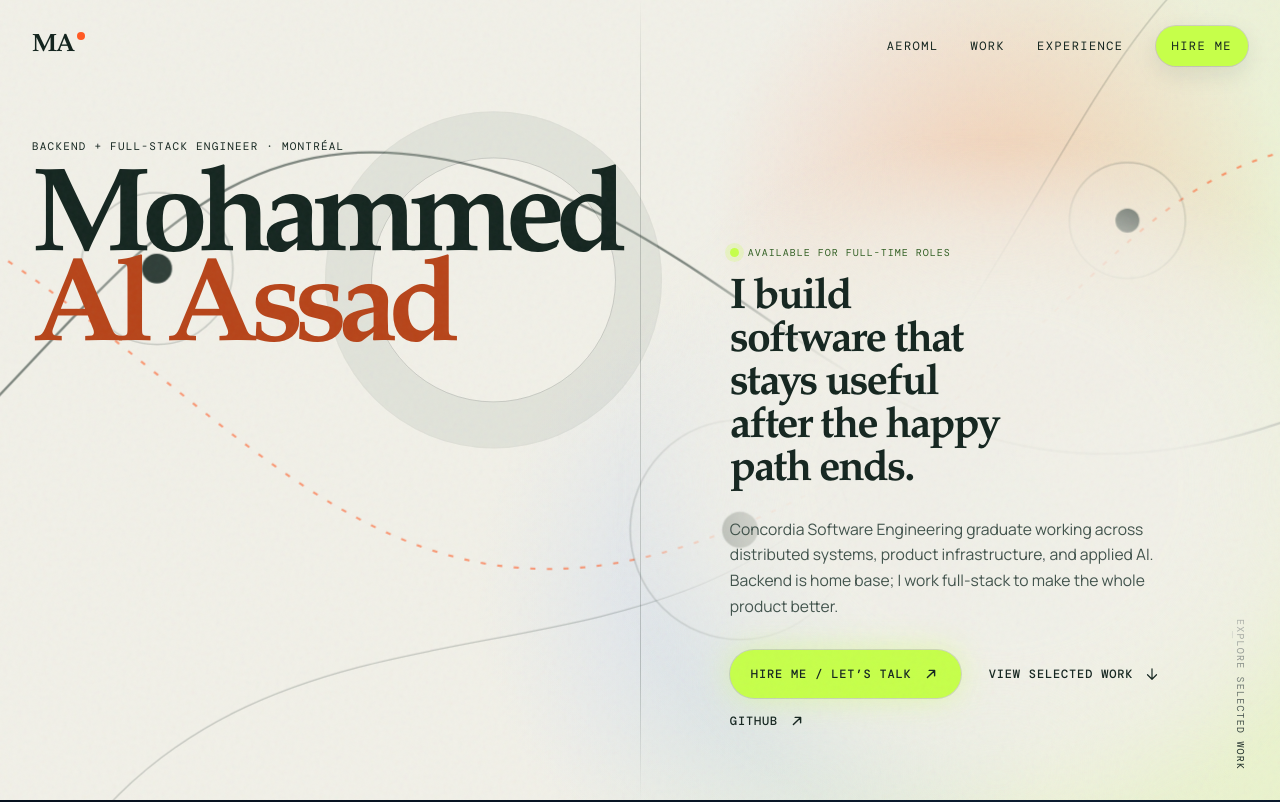
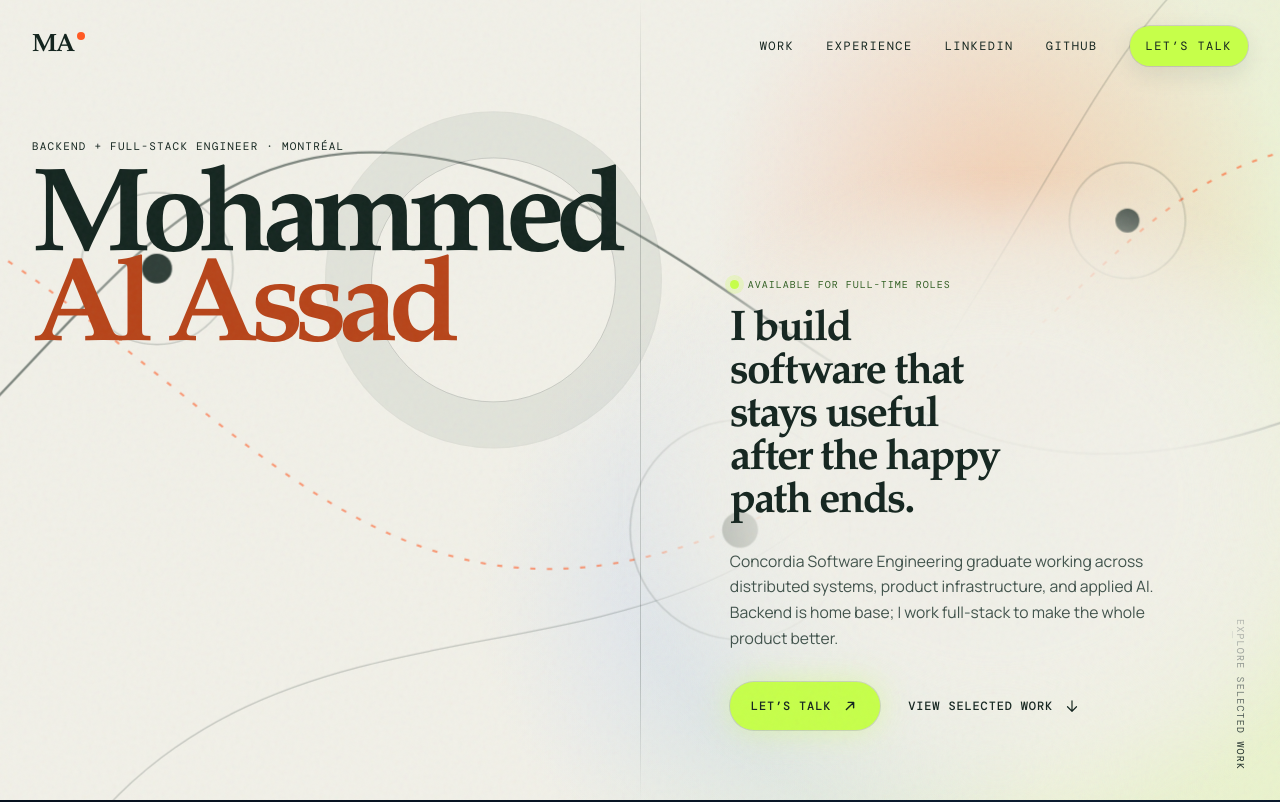
Before and after one commit to Pluhs/Portfolio, a React (Vite) app: page / in a window 1280 px wide. Shown: the top 802 px of the page. Built offline with nearby package versions, Linux system fonts and the light colour scheme; a web font is replaced by a local one.

Commit message:
Update portfolio contact actions

```diff
--- a/src/App.tsx
+++ b/src/App.tsx
@@ -2,6 +2,7 @@ import { useEffect, useRef, useState } from 'react'
 
 const GITHUB_URL = 'https://github.com/Pluhs'
 const LINKEDIN_URL = 'https://www.linkedin.com/in/mohammed-alassad/'
+const EMAIL_URL = 'mailto:mohammed.alassad2001@gmail.com'
 const ASSET_ROOT = import.meta.env.BASE_URL
 
 type ArrowProps = {
@@ -53,10 +54,11 @@ function Header() {
         <span>{open ? 'Close' : 'Menu'}</span>
       </button>
       <nav id="site-nav" className={open ? 'site-nav is-open' : 'site-nav'} aria-label="Main navigation">
-        <a href="#aeroml" onClick={() => setOpen(false)}>AeroML</a>
         <a href="#work" onClick={() => setOpen(false)}>Work</a>
         <a href="#experience" onClick={() => setOpen(false)}>Experience</a>
-        <a className="site-nav__cta" href="#contact" onClick={() => setOpen(false)}>Hire me</a>
+        <a href={LINKEDIN_URL} target="_blank" rel="noreferrer" onClick={() => setOpen(false)}>LinkedIn</a>
+        <a href={GITHUB_URL} target="_blank" rel="noreferrer" onClick={() => setOpen(false)}>GitHub</a>
+        <a className="site-nav__cta" href={EMAIL_URL} onClick={() => setOpen(false)}>Let’s talk</a>
       </nav>
     </header>
   )
@@ -158,14 +160,11 @@ function Hero() {
             whole product better.
           </p>
           <div className="hero__actions">
-            <a className="action-link action-link--primary" href={LINKEDIN_URL} target="_blank" rel="noreferrer">
-              Hire me / Let’s talk <ExternalArrow />
+            <a className="action-link action-link--primary" href={EMAIL_URL}>
+              Let’s talk <ExternalArrow />
             </a>
             <a className="action-link" href="#aeroml">
               View selected work <Arrow direction="down" />
-            </a>
-            <a className="action-link" href={GITHUB_URL} target="_blank" rel="noreferrer">
-              GitHub <ExternalArrow />
             </a>
           </div>
         </div>
@@ -733,11 +732,14 @@ function Contact() {
         <p>Have a hard system or a useful product to build?</p>
         <h2>Let’s make it work<br />in the messy world.</h2>
         <div className="contact__links">
+          <a href={EMAIL_URL}>
+            Let’s talk <ExternalArrow />
+          </a>
           <a href={LINKEDIN_URL} target="_blank" rel="noreferrer">
-            Start a conversation <ExternalArrow />
+            LinkedIn <ExternalArrow />
           </a>
           <a href={GITHUB_URL} target="_blank" rel="noreferrer">
-            Inspect the code <ExternalArrow />
+            GitHub <ExternalArrow />
           </a>
         </div>
       </div>
```
